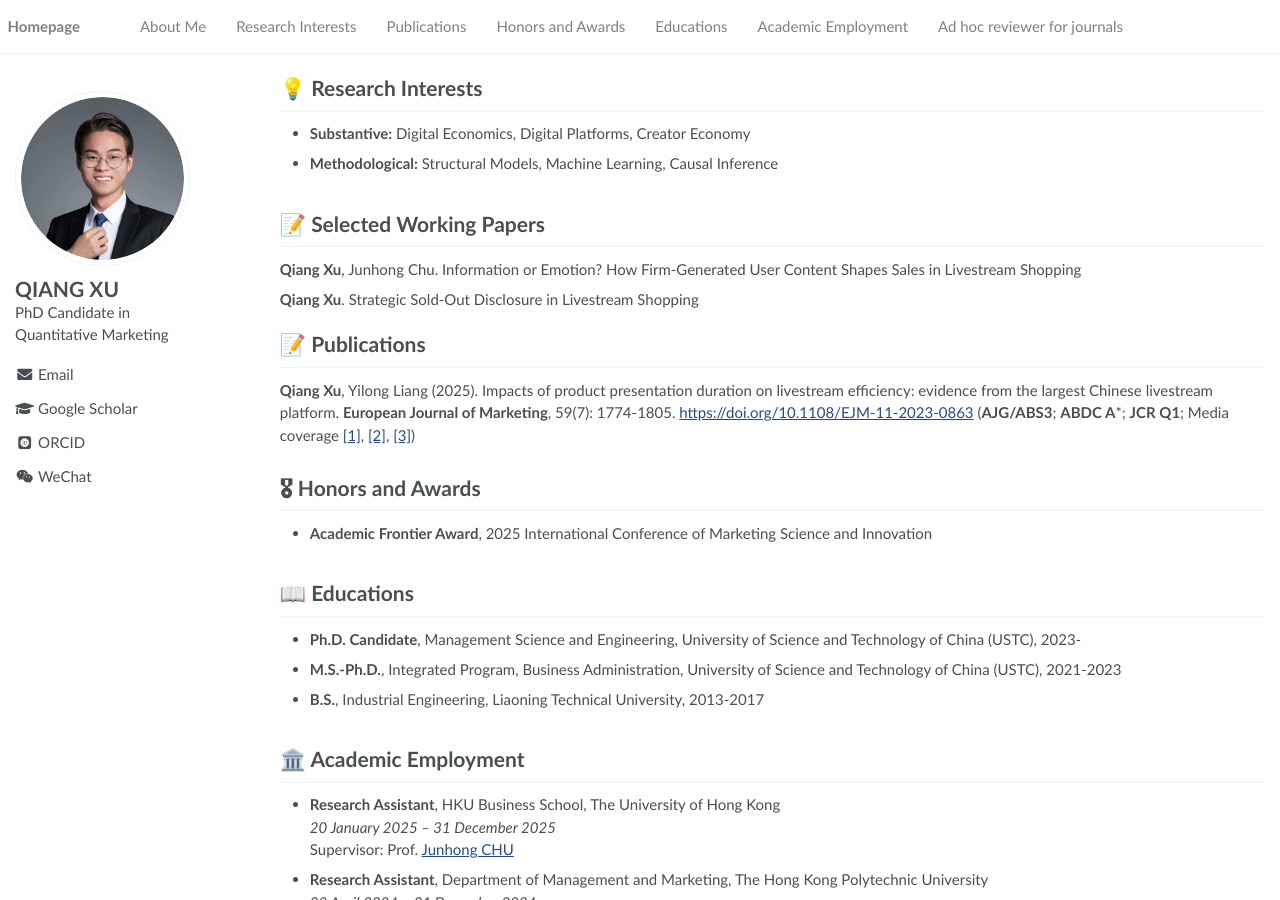
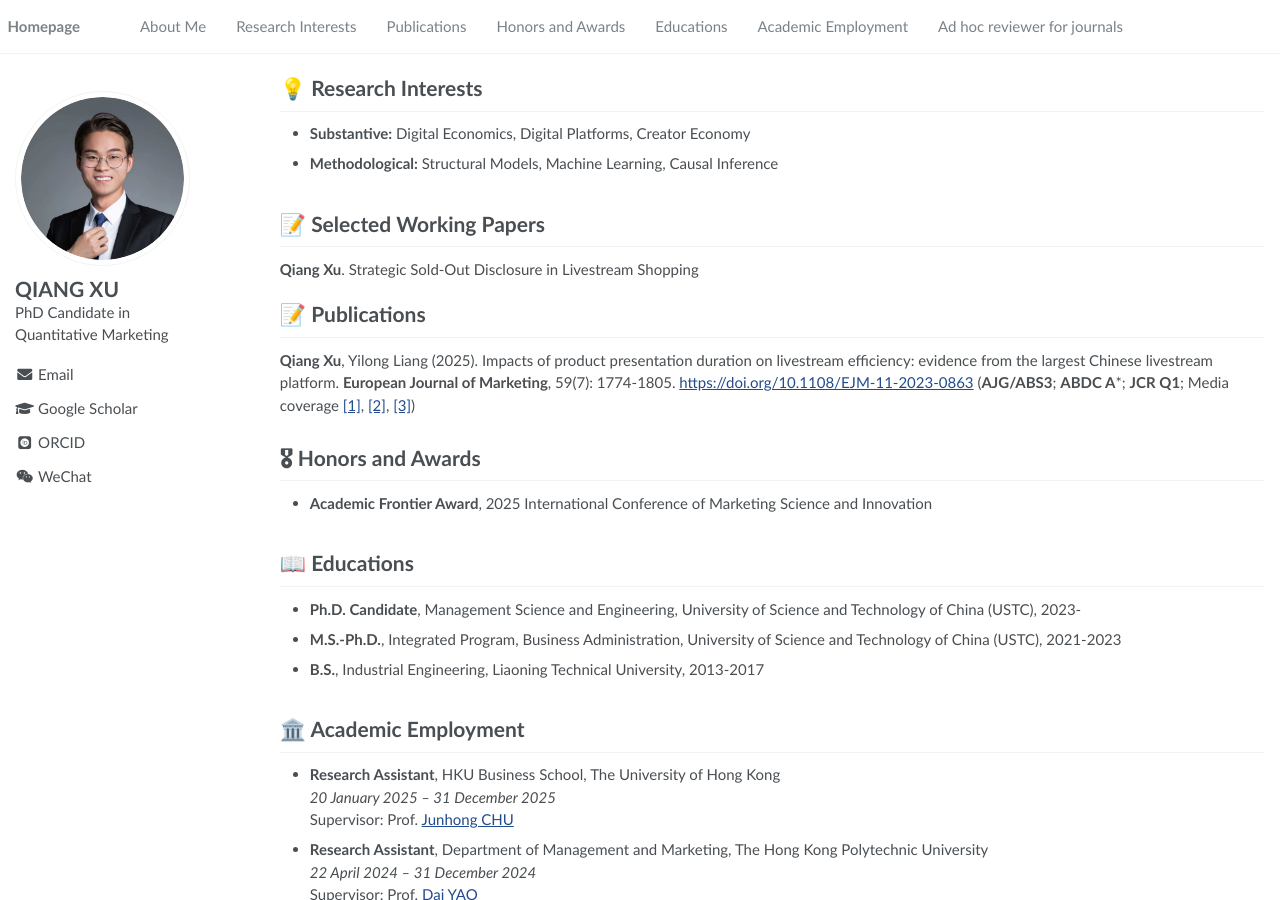
Before and after one commit to xuqiang/xuqiang.github.io, a Jekyll site: the page built from _pages/about.md, in a window 1280 px wide and 900 px high, scrolled down 318 px. Built offline with Jekyll 4.4.1, drawn with Linux system fonts in a browser that asks for light colours; some web fonts are replaced.

Commit message:
Update about.md

```diff
--- a/_pages/about.md
+++ b/_pages/about.md
@@ -42,8 +42,6 @@ Please feel free to reach out if you share similar research interests or wish to
 <span class='anchor' id='publications'></span>
 
 # 📝 Selected Working Papers
-**Qiang Xu**, Junhong Chu. Information or Emotion? How Firm-Generated User Content Shapes Sales in Livestream Shopping
-
 **Qiang Xu**. Strategic Sold-Out Disclosure in Livestream Shopping
 
 # 📝 Publications
```
